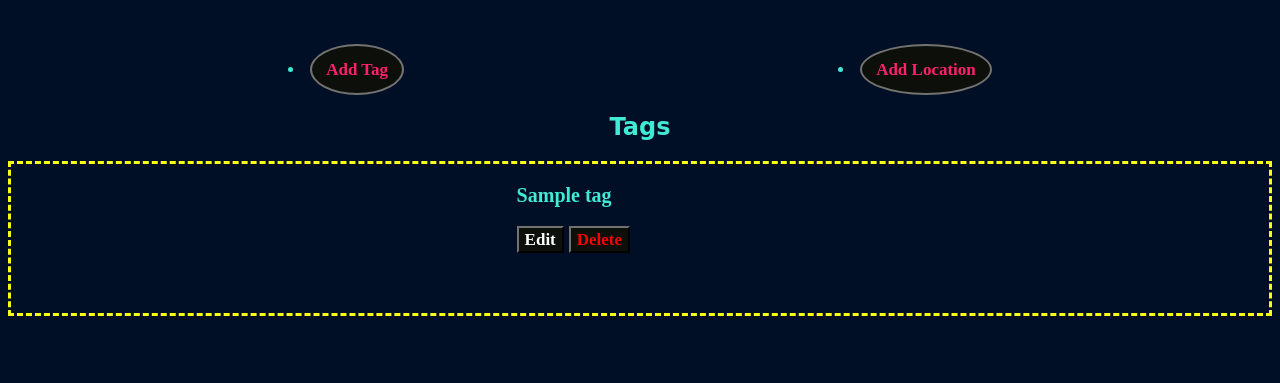
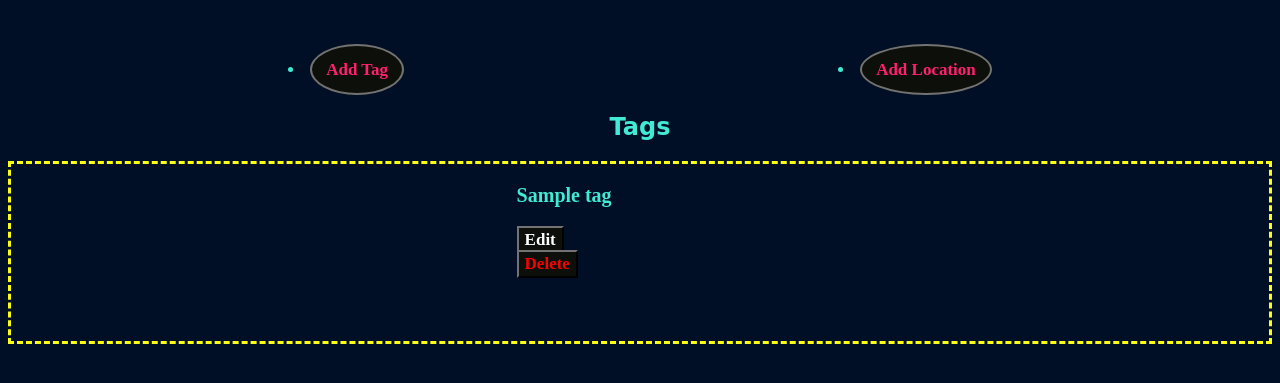
Before and after one commit to jdnolan93/spending_tracker_project, a Flask app: page /tags in a window 1280 px wide. Shown: the part 213-596 px from the top of the page. Run offline with Flask 2, Linux system fonts and the light colour scheme; a database or web service that is not in the repository returns one stand-in record (values such as "Sample title"); some libraries are stand-ins or nearby versions; some web fonts are replaced.

Commit message:
added delete button to tags

```diff
--- a/repositories/tag_repository.py
+++ b/repositories/tag_repository.py
@@ -39,7 +39,7 @@ def delete_all():
     sql = "DELETE FROM tags"
     run_sql(sql)
 
-def delete():
+def delete(id):
     sql = "DELETE FROM tags WHERE id = %s"
     values = [id]
     run_sql(sql, values)
--- a/templates/tags/index.html
+++ b/templates/tags/index.html
@@ -10,7 +10,7 @@
 <a href="/tags/"></a>
 <a href="/tags/{{ tag.id }}/edit" class = "edit_button">Edit</a>
 
-<a href="/tags/{{ tag.id }}/delete" class = "delete_button">Delete</a>
+<form action="/tags/{{ tag.id }}/delete" method="POST"><button class="delete_button">Delete</button></form>
 </section>
 
 {% endfor %}
```
